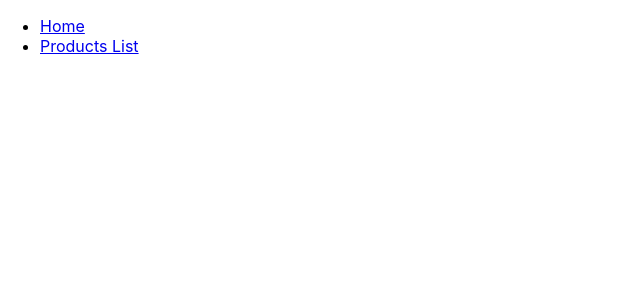
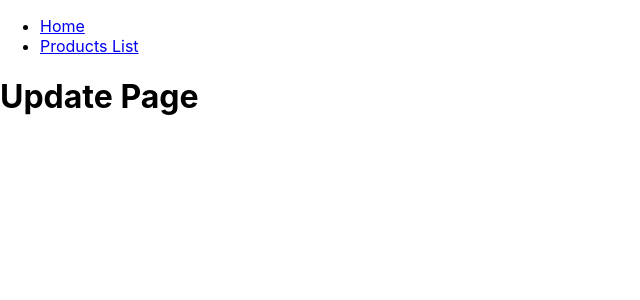
Before and after one commit to girishu-ms26/product-management-frontend, a React (Create React App) app: page /update in a window 1280 px wide. Before the commit this address had no page. Shown: the top 300 px of the page, without its empty margins (0-640 px from the left). Built offline with nearby package versions, Linux system fonts and the light colour scheme.

Commit message:
Added more components

```diff
--- a/src/App.js
+++ b/src/App.js
@@ -1,6 +1,9 @@
 import {Route,Routes} from "react-router-dom"
 import ProductsList from "./components/ProductsList"
+import Add from "./components/Add.js";
+import Update from "./components/Update.js";
 import { Link } from "react-router-dom";
+
 
 function App() {
     return (
@@ -17,6 +20,7 @@ function App() {
             </nav>
             <Routes>
                 <Route path="/products" element={<ProductsList />} />
+                <Route path="/update" element={<Update />} />
             </Routes>
         </>
     )
--- a/src/components/Add.js
+++ b/src/components/Add.js
@@ -0,0 +1,9 @@
+import React from "react";
+
+const Add = () => {
+    return (
+        <div><h1>Adding Page</h1></div>
+    );
+};
+
+export default Add;
--- a/src/components/ProductsList.js
+++ b/src/components/ProductsList.js
@@ -1,5 +1,6 @@
 import React, { useState, useEffect } from "react";
 import ProductService from "../services/ProductService";
+import { Link } from "react-router-dom";
 
 const ProductsList = () => {
     const [products, setProducts] = useState([]);
@@ -30,7 +31,7 @@ const ProductsList = () => {
                             <td>{product.quantityAvailable}</td>
                             <td>{product.modifiedDate}</td>
                             <td>
-                                <button>Update</button>
+                            <Link to="/update"><button>Update</button></Link>
                             </td>
                         </tr>
                     ))}
--- a/src/components/Update.js
+++ b/src/components/Update.js
@@ -0,0 +1,9 @@
+import React from "react";
+
+const Update = () => {
+    return (
+        <div><h1>Update Page</h1></div>
+    );
+};
+
+export default Update;
```
